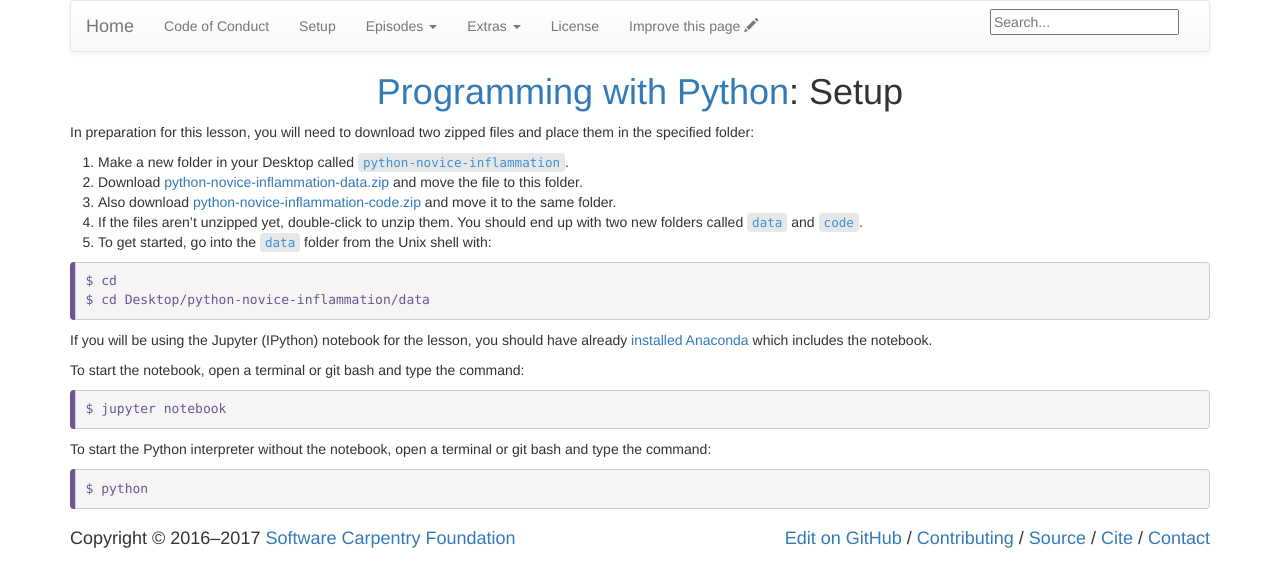
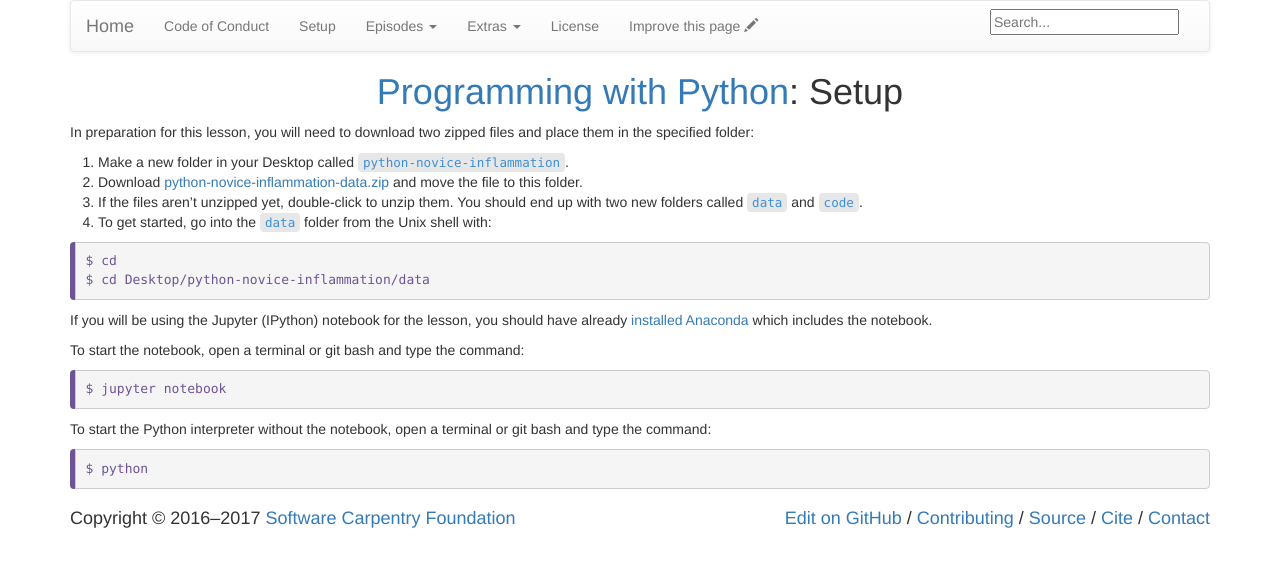
Before and after one commit to mpicbg-scicomp/dlbc17-python-intro, a Jekyll site: the page built from setup.md, in a window 1280 px wide. Shown: the top 587 px of the page. Built offline with Jekyll 4.4.1, drawn with Linux system fonts in a browser that asks for light colours.

Commit message:
removed code zip file as defensive programming was dropped

```diff
--- a/setup.md
+++ b/setup.md
@@ -8,10 +8,9 @@ In preparation for this lesson, you will need to download two zipped files and p
 
 1. Make a new folder in your Desktop called `python-novice-inflammation`.
 2. Download [python-novice-inflammation-data.zip][zipfile1] and move the file to this folder.
-3. Also download [python-novice-inflammation-code.zip][zipfile2] and move it to the same folder.
-4. If the files aren't unzipped yet, double-click to unzip them. You should end up with
+3. If the files aren't unzipped yet, double-click to unzip them. You should end up with
 two new folders called `data` and `code`.
-5. To get started, go into the `data` folder from the Unix shell with:
+4. To get started, go into the `data` folder from the Unix shell with:
 
 ~~~
 $ cd
@@ -38,5 +37,5 @@ $ python
 ~~~
 {: .source}
 
-[zipfile1]: {{ page.root }}/data/python-novice-inflammation-data.zip
+[zipfile1]: {{ page.root }}/files/python-intro.zip
 [zipfile2]: {{ page.root }}/code/python-novice-inflammation-code.zip
```
